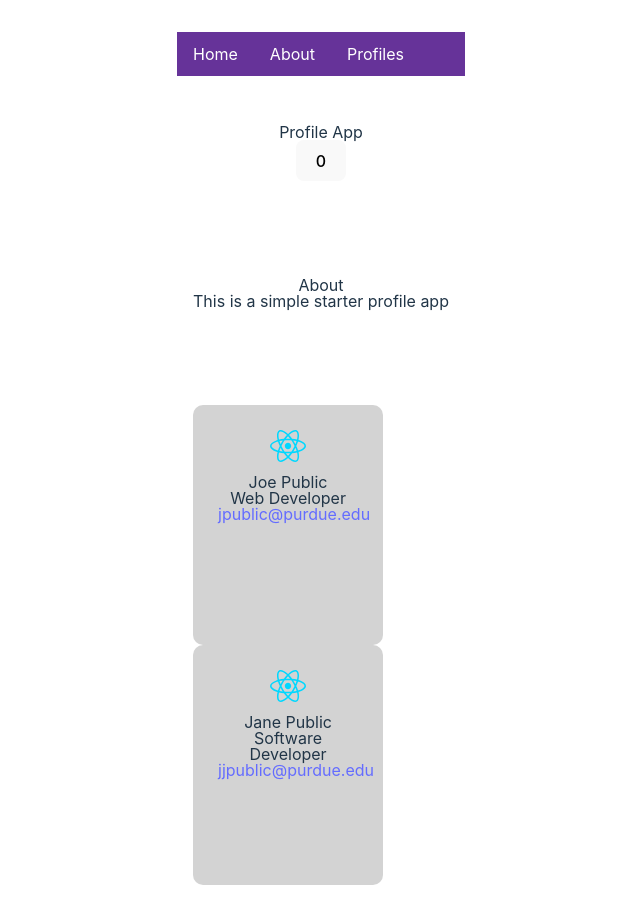
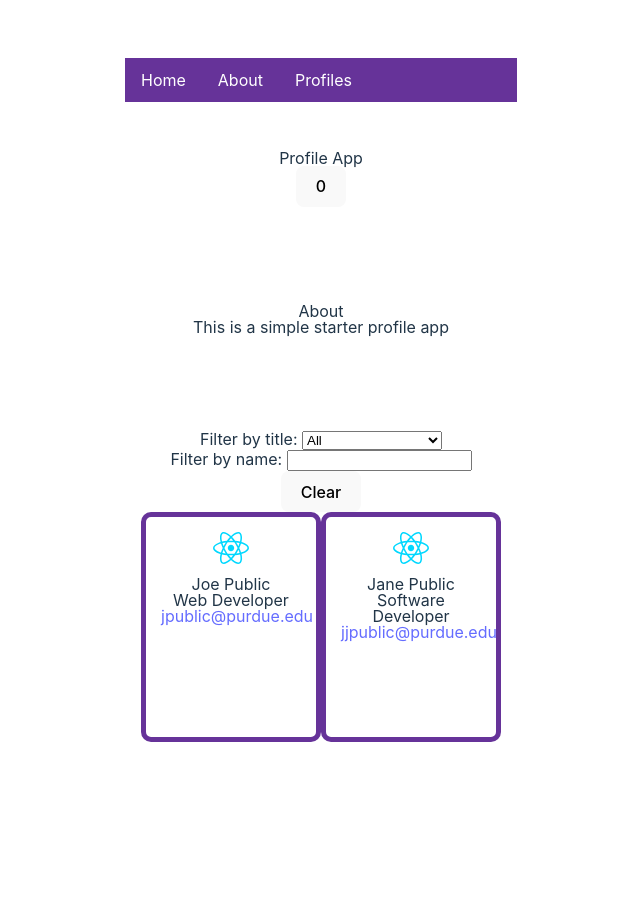
Before and after one commit to samuelkroot/skroot-profile-app, a React (Vite) app: page / in a window 1280 px wide. Shown: the top 924 px of the page, without its empty margins (319-959 px from the left). After the commit the page ends 800 px from the top, so only its background shows below. Built offline with nearby package versions, Linux system fonts and the light colour scheme.

Commit message:
Complete Lab 5 - Add filtering/searching functionality

```diff
--- a/src/App.jsx
+++ b/src/App.jsx
@@ -7,6 +7,7 @@ import Card from './components/Card';
 import image from './assets/react.svg';
 
 function App() {
+
   const profiles = [
     {
       img: image,
@@ -21,10 +22,36 @@ function App() {
       email: 'jjpublic@purdue.edu'
     }
   ];
-  let [count, setCount] = useState(0);
-  const handleClick = () => {
-    setCount(count++);
-  };
+
+    const [count, setCount] = useState(0);
+    const handleClick = () => {
+      setCount(count => count + 1);
+    };
+
+  const titles = [...new Set(profiles.map((profile) => profile.title))];
+
+  const [title, setTitle] = useState('');
+  const handleTitleChange = (event) => {
+    setTitle(event.target.value);
+    console.log(event.target.value);
+  }
+
+  const [search, setSearch] = useState('');
+  const handleSearch = (event) => {
+    setSearch(event.target.value);
+  }
+
+  const filteredProfiles = profiles.filter((profile) => {
+    return (title === '' || profile.title === title) && profile.name.toLowerCase().includes(search.toLowerCase());
+  });
+
+  const [reset, setReset] = useState('');
+  const handleReset = () => {
+    setTitle('');
+    setSearch('');
+    setReset('');
+  }
+
   return (
     <>
       <header>
@@ -39,8 +66,24 @@ function App() {
           <About />
         </Wrapper>
         <Wrapper>
+          <div className='filter-wrapper'>
+            <div className='filter--select'>
+              <label htmlFor='title-select'>Filter by title: </label>
+              <select id='title-select' onChange={handleTitleChange} value={title}>
+                <option value=''>All</option>
+                {titles.map((title) => (<option key={title} value={title}>{title}</option>))}
+              </select>
+            </div>
+            <div className='filter--search'>
+              <label htmlFor='search'>Filter by name: </label>
+              <input type='text' id='search' onChange={handleSearch} value={search} />
+            </div>
+            <div className='filter--reset'>
+              <button onClick={handleReset}>Clear</button>
+            </div>
+          </div>
           <div className="profile-cards">
-            {profiles.map(profile => <Card key={profile.email} {...profile} />)}
+            {filteredProfiles.map((profile) => <Card key={profile.email} {...profile} />)}
           </div>
         </Wrapper>
       </main>
--- a/src/styles/card.css
+++ b/src/styles/card.css
@@ -1,7 +1,9 @@
 .profile-card {
-    background-color: lightgrey;
-    padding: 20px;
+    float: left;
+    background-color: none;
+    padding: 10px;
     border-radius: 10px;
+    border: 5px solid rebeccapurple;
     width: 150px;
     height: 200px;
 }
```
